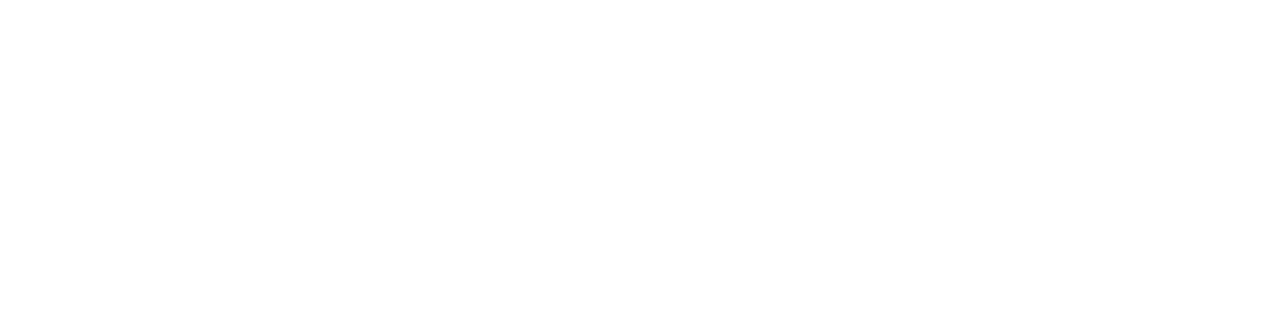
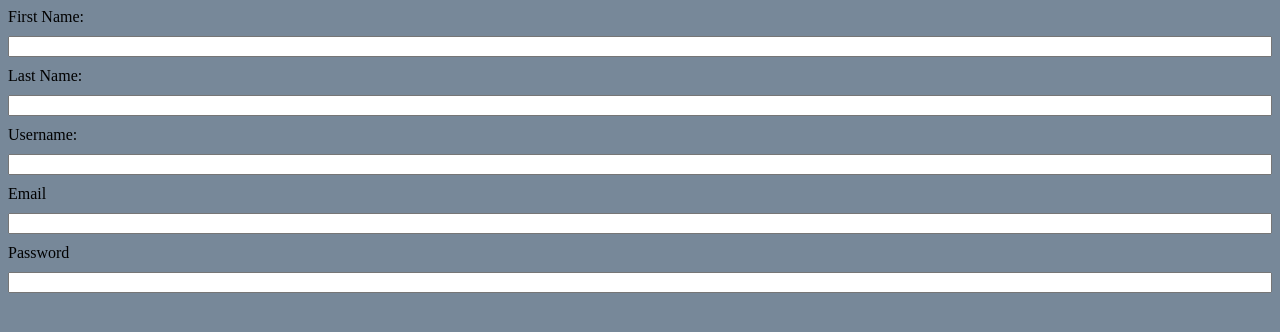
Before and after one commit to tgardne3/CS3300-Course-Project, a plain HTML site: page web_page/sign-up.html in a window 1280 px wide. Drawn offline with Linux system fonts and the light colour scheme.

Commit message:
starting signup page

```diff
--- a/web_page/sign-up.html
+++ b/web_page/sign-up.html
@@ -3,4 +3,33 @@
   <!--
 names: Azam, Brandon, David, Trey
 class: CS3300
---></html>
+-->
+  <head>
+    <!--meta data section-->
+
+    <!--linking css file-->
+    <link rel="stylesheet" href="styles.css" type="text/css" />
+  </head>
+
+  <body class="sign-up-inputs" style="background-color: lightslategray">
+    <!--first name input-->
+    <label class="sign-up-inputs" for="First Name">First Name:</label>
+    <input class="sign-up-input" type="text" id="first_name" name="First Name" />
+
+    <!--last name input-->
+    <label class="sign-up-input" for="Last Name">Last Name:</label>
+    <input class="sign-up-input" type="text" id="last_name" name="Last Name" />
+
+    <!--username input-->
+    <label class="sign-up-input" class="sign-up-input" for="Username">Username:</label>
+    <input class="sign-up-input" type="text" id="user_name" name="Username" />
+
+    <!--email input-->
+    <label class="sign-up-input" for="Email">Email</label>
+    <input class="sign-up-input" type="--email" id="email" name="Email" />
+
+    <!--password input-->
+    <label class="sign-up-input" for="Password">Password</label>
+    <input class="sign-up-input" type="password" id="password" name="password" />
+  </body>
+</html>
--- a/web_page/styles.css
+++ b/web_page/styles.css
@@ -14,3 +14,10 @@
 nav.header-container {
     justify-content: right;
 }
+
+.sign-up-inputs {
+    display: flex;
+    flex-direction: column;
+    gap: 10px;
+    justify-content: left;
+}
```
Also changed, not shown: web_page/index.html (+1 -1 lines), web_page/sign-in.html (+4 -1 lines), web_page/test_game.html (+3 -1 lines).
